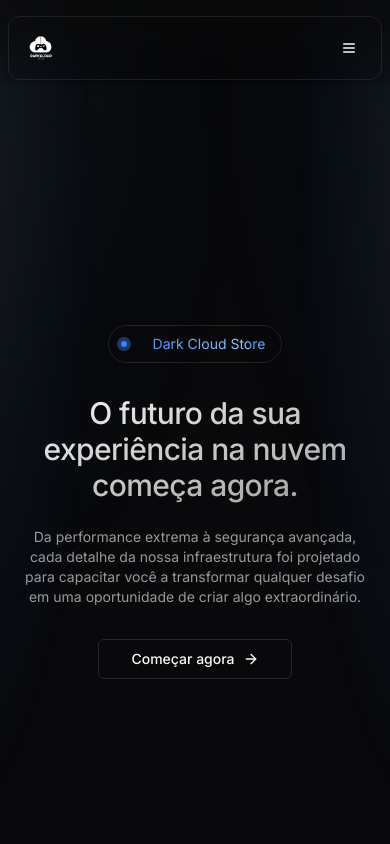
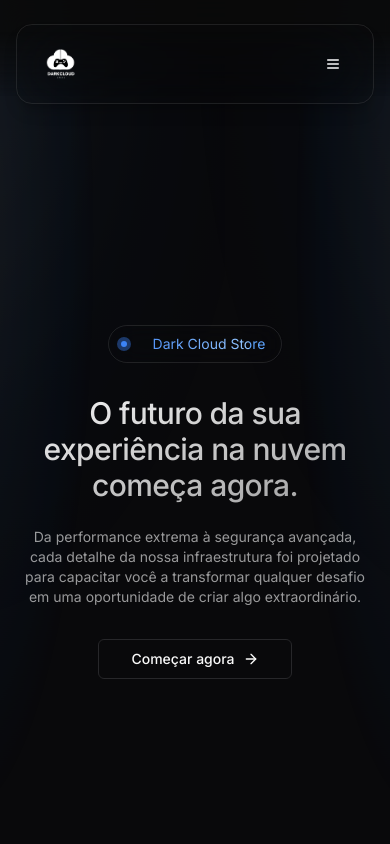
Before and after one commit to jottaadev/cloudstore, a Next.js app: page / in a window 390 px wide. Shown: the top 844 px of the page. Built offline with nearby package versions, Linux system fonts and the light colour scheme; no server answers.

Commit message:
feat: limit to 3 cards, thicker navbar, modern tabs; CTA blue glow; unified icons; DarkCloudStore footer; global spotlight

```diff
--- a/src/app/(marketing)/layout.tsx
+++ b/src/app/(marketing)/layout.tsx
@@ -1,5 +1,6 @@
 import React from 'react';
 import { Navbar, Footer } from "@/components";
+import { SpotlightNew } from "@/components/ui/spotlight-new";
 
 interface Props {
     children: React.ReactNode
@@ -9,6 +10,9 @@ const MarketingLayout = ({ children }: Props) => {
     return (
         <>
             <Navbar />
+            <div className="absolute inset-0 -z-10">
+                <SpotlightNew className="absolute inset-0" translateY={-280} width={680} height={1400} smallWidth={280} duration={9} xOffset={130} />
+            </div>
             <main className="mx-auto w-full z-40 relative">
                 {children}
             </main>
--- a/src/components/marketing/cta.tsx
+++ b/src/components/marketing/cta.tsx
@@ -1,14 +1,14 @@
 import Link from "next/link";
 import Container from "../global/container";
 import { Button } from "../ui/button";
-import { Particles } from "../ui/particles";
+import { ArrowRightIcon } from "lucide-react";
 
 const CTA = () => {
     return (
         <div className="flex flex-col items-center justify-center py-12 md:py-16 lg:py-24 w-full relative">
             <Container>
                 <div className="flex flex-col items-center justify-center text-center w-full px-4 md:px-0 mx-auto h-[500px] border border-foreground/10 rounded-3xl overflow-hidden relative">
-                    <div className="absolute bottom-0 left-1/2 -translate-x-1/2 w-full h-12 bg-violet-500 blur-[10rem]"></div>
+                    <div className="absolute bottom-0 left-1/2 -translate-x-1/2 w-full h-12 bg-blue-500 blur-[10rem]"></div>
                     <div className="flex flex-col items-center justify-center w-full z-20">
                         <h2 className="text-4xl md:text-6xl font-heading heading font-semibold !leading-tight mt-6">
                             Eleve sua <br className="hidden md:block" /> experiência conosco
@@ -19,23 +19,17 @@ const CTA = () => {
                         <div className="flex flex-col md:flex-row items-center justify-center w-full gap-6 mt-6">
                             <Button asChild size="lg" className="w-full md:w-max">
                                 <Link href="">
-                                    Comece agora
+                                    Comece agora <ArrowRightIcon className="w-4 h-4 ml-2" />
                                 </Link>
                             </Button>
                             <Button asChild size="lg" variant="secondary" className="w-full md:w-max">
                                 <Link href="">
-                                    Saiba mais
+                                    Saiba mais <ArrowRightIcon className="w-4 h-4 ml-2" />
                                 </Link>
                             </Button>
                         </div>
                     </div>
-                    <Particles
-                        refresh
-                        ease={80}
-                        color="#d4d4d8"
-                        quantity={100}
-                        className="size-full absolute inset-0"
-                    />
+                    {/* particles removed; blue gradient glow kept */}
                 </div>
             </Container>
         </div>
--- a/src/components/marketing/footer.tsx
+++ b/src/components/marketing/footer.tsx
@@ -4,33 +4,33 @@ import Container from "../global/container";
 import Icons from "../global/icons";
 import Wrapper from "../global/wrapper";
 import { Button } from "../ui/button";
-import { Particles } from "../ui/particles";
+import RetroGrid from "../ui/retro-grid";
+import { ArrowRightIcon } from "lucide-react";
 
 const Footer = () => {
     return (
         <footer className="w-full py-10 relative">
             <Container>
                 <Wrapper className="relative flex flex-col md:flex-row justify-between pb-40 overflow-hidden footer">
-                    <Particles
-                        className="absolute inset-0 w-full -z-10"
-                        quantity={40}
-                        ease={10}
-                        color="#d4d4d8"
-                        refresh
-                    />
+                    <div className="absolute inset-0 -z-10">
+                        <RetroGrid className="opacity-[0.2]" angle={60} />
+                        <div className="absolute inset-0 bg-gradient-to-t from-background via-transparent to-transparent" />
+                        <div className="absolute -top-20 left-1/3 w-[600px] h-[600px] bg-blue-500/15 blur-[140px] rounded-full" />
+                        <div className="absolute -bottom-40 right-1/3 w-[600px] h-[600px] bg-cyan-500/10 blur-[140px] rounded-full" />
+                    </div>
                     <div className="flex flex-col items-start max-w-48">
                         <div className="flex items-center gap-2">
                             <Icons.icon className="w-5 h-5" />
                             <span className="text-xl font-medium">
-                                Luro
+                                DarkCloudStore
                             </span>
                         </div>
                         <p className="text-base max-w mt-4">
-                            Capacite seus negócios com nossas ferramentas de IA.
+                            Jogue e trabalhe na nuvem com performance, estabilidade e zero complicação.
                         </p>
                         <Button className="mt-8">
                             <Link href="/app">
-                                Comece de graça
+                                Comece agora <ArrowRightIcon className="w-4 h-4 ml-2" />
                             </Link>
                         </Button>
                     </div>
@@ -57,7 +57,7 @@ const Footer = () => {
             <Container>
                 <Wrapper className="pt-10 flex items-center justify-between relative">
                     <p className="text-sm text-secondary-foreground">
-                        &copy; {new Date().getFullYear()} Luro. Todos os direitos reservados.
+                        &copy; {new Date().getFullYear()} DarkCloudStore. Todos os direitos reservados.
                     </p>
                     <div className="flex items-center gap-4">
                         <Link href="#" className="p-1">
--- a/src/components/marketing/hero.tsx
+++ b/src/components/marketing/hero.tsx
@@ -1,4 +1,4 @@
-import { ArrowRightIcon, HelpCircleIcon } from "lucide-react";
+import { ArrowRightIcon } from "lucide-react";
 import Link from "next/link";
 import { BlurText } from "../ui/blur-text";
 import { Button } from "../ui/button";
@@ -43,8 +43,8 @@ const Hero = () => {
                     </Button>
                     <Button asChild size="lg" variant="outline" className="hidden md:flex">
                         <Link href="#">
-                            <span>Como funciona</span>
-                            <HelpCircleIcon className="w-4 h-4 ml-2" />
+                            <span>Saiba mais</span>
+                            <ArrowRightIcon className="w-4 h-4 ml-2" />
                         </Link>
                     </Button>
                 </div>
--- a/src/components/marketing/navbar.tsx
+++ b/src/components/marketing/navbar.tsx
@@ -38,19 +38,19 @@ const Navbar = () => {
 
     return (
         <div className="relative w-full h-full">
-            <div className="z-[99] fixed pointer-events-none inset-x-0 h-[104px] bg-[rgba(10,10,10,0.8)] backdrop-blur-sm [mask:linear-gradient(to_bottom,#000_20%,transparent_calc(100%-20%))]"></div>
+            <div className="z-[99] fixed pointer-events-none inset-x-0 h-[128px] bg-[rgba(10,10,10,0.85)] backdrop-blur-md [mask:linear-gradient(to_bottom,#000_25%,transparent_calc(100%-25%))]"></div>
 
             <header
                 className={cn(
-                    "fixed top-4 inset-x-0 mx-auto max-w-6xl px-2 md:px-12 z-[100] transition-all duration-300 ease-in-out",
-                    isOpen ? "h-[calc(100%-24px)]" : "h-16",
-                    isScrolled ? "top-2" : "top-4"
+                    "fixed top-6 inset-x-0 mx-auto max-w-6xl px-4 md:px-12 z-[100] transition-all duration-300 ease-in-out",
+                    isOpen ? "h-[calc(100%-24px)]" : "h-20",
+                    isScrolled ? "top-4" : "top-6"
                 )}
             >
                 <Wrapper className={cn(
-                    "backdrop-blur-lg rounded-xl lg:rounded-2xl border px-4 md:px-6 flex items-center justify-between transition-all duration-300 ease-in-out",
+                    "backdrop-blur-2xl rounded-2xl lg:rounded-3xl border px-6 md:px-8 py-2 flex items-center justify-between transition-all duration-300 ease-in-out",
                     "border-[rgba(124,124,124,0.2)] hover:border-[rgba(124,124,124,0.4)]",
-                    isScrolled ? "shadow-lg shadow-black/20" : "shadow-md shadow-black/10"
+                    isScrolled ? "shadow-xl shadow-black/30" : "shadow-lg shadow-black/20"
                 )}>
                     {/* Logo */}
                     <div className="flex items-center">
@@ -61,9 +61,9 @@ const Navbar = () => {
                             <Image
                                 src="/images/DARK_CLOUD.png"
                                 alt="DARKCLOUD STORE"
-                                width={120}
-                                height={40}
-                                className="h-8 w-auto"
+                                width={160}
+                                height={48}
+                                className="h-10 w-auto"
                                 priority
                             />
                         </Link>
--- a/src/components/marketing/pricing.tsx
+++ b/src/components/marketing/pricing.tsx
@@ -214,23 +214,23 @@ const Pricing = () => {
                 <div className="absolute hidden lg:block top-1/2 left-2/3 -translate-x-1/4 -translate-y-1/2 w-96 h-96 bg-violet-500/15 blur-[10rem] -z-10"></div>
                 <Container>
                     <Tabs defaultValue="plans" className="w-full flex flex-col items-center justify-center">
-                        <TabsList className="grid w-full max-w-md grid-cols-2 bg-muted/50 p-1 rounded-lg">
+                        <TabsList className="grid w-full max-w-md grid-cols-2 p-1 rounded-full bg-gradient-to-r from-blue-500/10 via-blue-400/5 to-violet-500/10 border border-white/10">
                             <TabsTrigger
                                 value="plans"
-                                className="data-[state=active]:bg-primary data-[state=active]:text-primary-foreground data-[state=active]:shadow-sm transition-all duration-200"
+                                className="rounded-full data-[state=active]:bg-gradient-to-r data-[state=active]:from-blue-500 data-[state=active]:to-blue-600 data-[state=active]:text-white data-[state=active]:shadow-sm transition-all duration-200"
                             >
                                 Planos
                             </TabsTrigger>
                             <TabsTrigger
                                 value="renewals"
-                                className="data-[state=active]:bg-primary data-[state=active]:text-primary-foreground data-[state=active]:shadow-sm transition-all duration-200"
+                                className="rounded-full data-[state=active]:bg-gradient-to-r data-[state=active]:from-blue-500 data-[state=active]:to-blue-600 data-[state=active]:text-white data-[state=active]:shadow-sm transition-all duration-200"
                             >
                                 Renovações
                             </TabsTrigger>
                         </TabsList>
                         <TabsContent value="plans">
                             <div className="grid grid-cols-1 md:grid-cols-2 lg:grid-cols-3 gap-8 w-full mt-14">
-                                {PLANS.map((plan, index) => (
+                                {PLANS.slice(0,3).map((plan, index) => (
                                     <PlanCard
                                         key={index}
                                         index={index}
@@ -242,7 +242,7 @@ const Pricing = () => {
                         </TabsContent>
                         <TabsContent value="renewals">
                             <div className="grid grid-cols-1 md:grid-cols-2 lg:grid-cols-3 gap-8 w-full mt-14">
-                                {RENEWALS.map((renewal, index) => (
+                                {RENEWALS.slice(0,3).map((renewal, index) => (
                                     <RenewalCard
                                         key={index}
                                         index={index}
```
